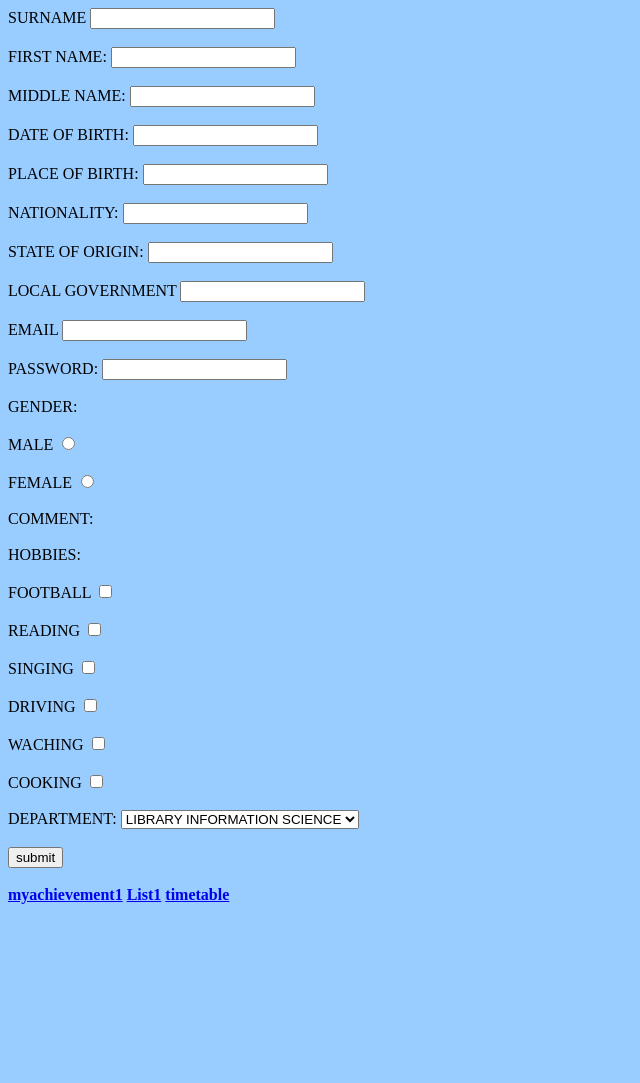
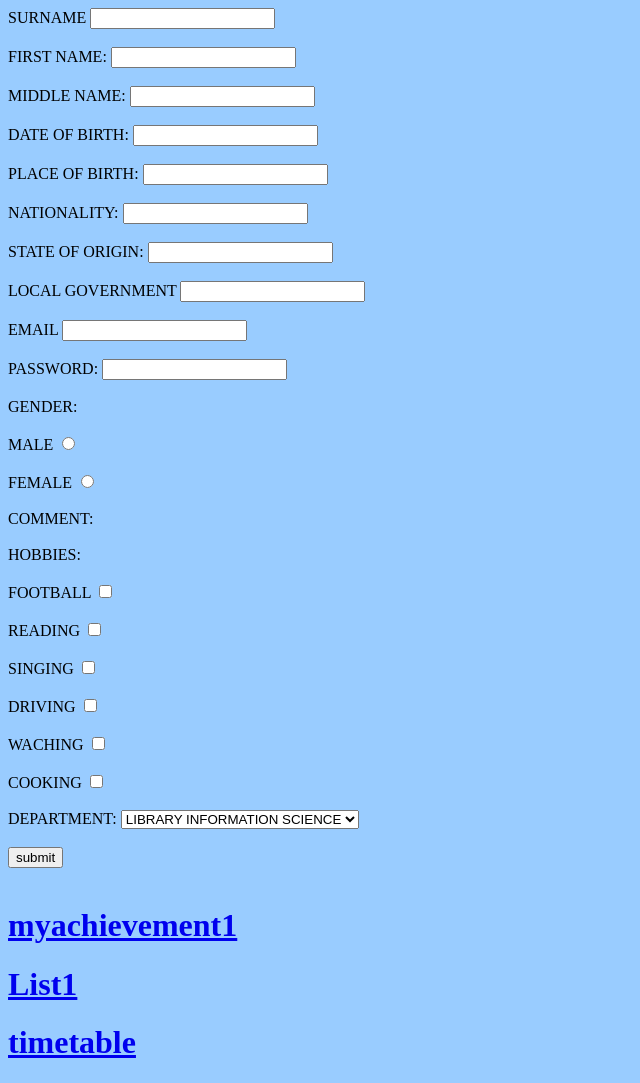
Before and after one commit to Abdulkadir2020/Abdulkadir20, a plain HTML site: page Index.html in a window 1280 px wide. Shown: the whole page, without its empty margins (0-640 px from the left). Before the commit the page ends 920 px from the top, so only its background shows below. Drawn offline with Linux system fonts and the light colour scheme.

Commit message:
Update Index.html

```diff
--- a/Index.html
+++ b/Index.html
@@ -61,10 +61,10 @@ COOKING
 <Input type="submit"value="submit"><br></br>
 
 
-<a href="myachievement1.html"<h1><b>myachievement1</b></h1></a>
+<a href="myachiement1.html.htm"><h1><b>myachievement1</b></h1></a>
 
-<a href="List1.html"<h1><b>List1</b></h1></a>
+<a href="List1.html.htm"><h1><b>List1</b></h1></a>
 
-<a href="timetable.html"<h1><b>timetable</b></h1></a>
+<a href="timetable.html.htm"><h1><b>timetable</b></h1></a>
 
 </html>
```
